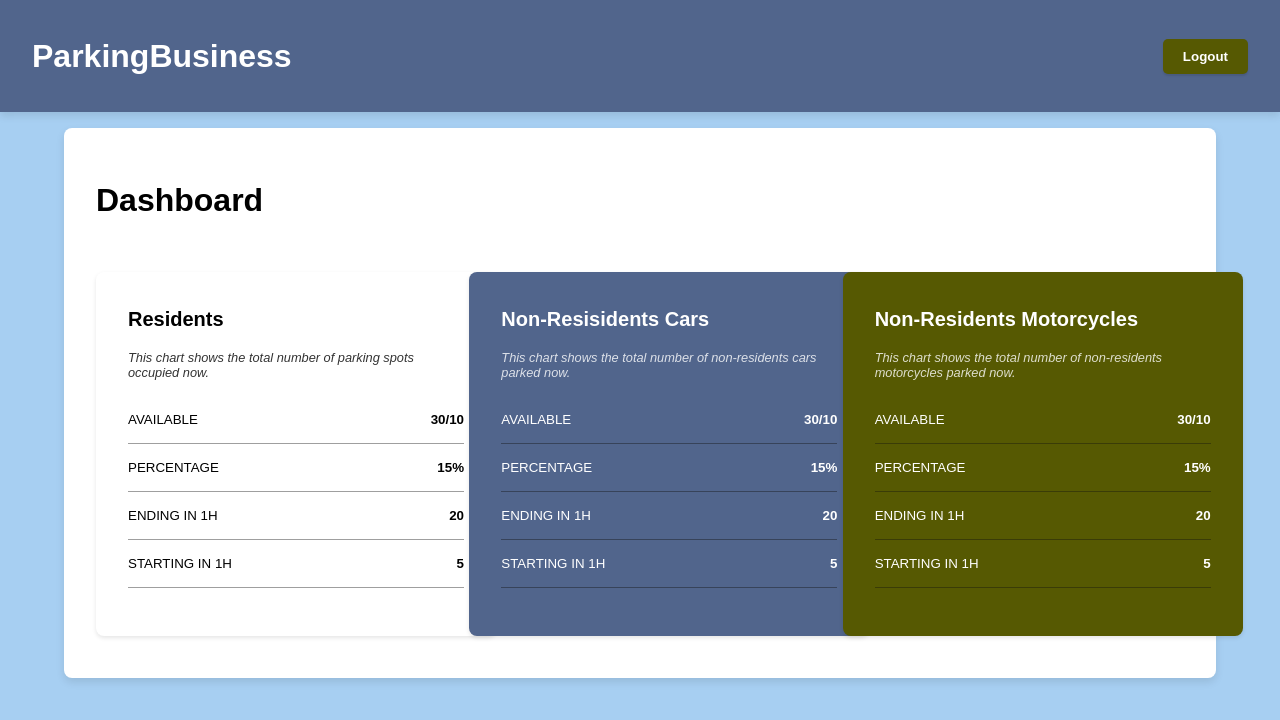
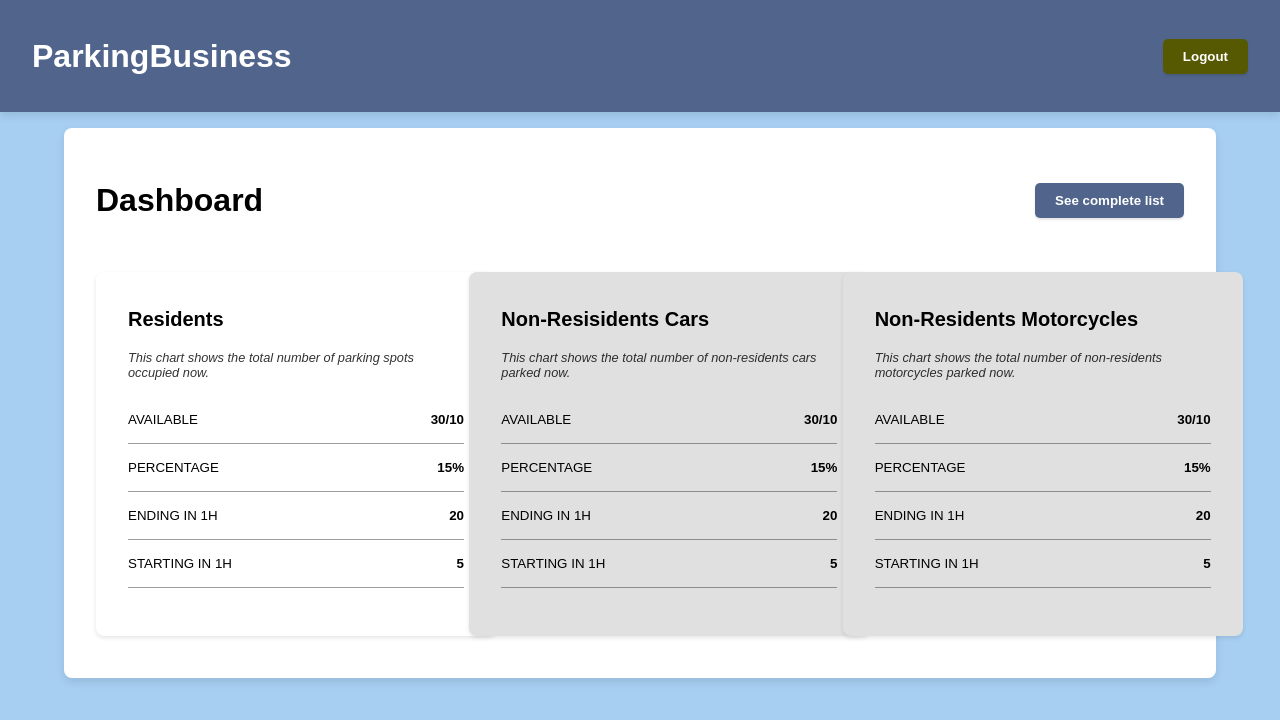
Before and after one commit to gaoliver/bridgefund-assessment-parking-business, a Next.js app: page /dashboard in a window 1280 px wide. Shown: the top 720 px of the page. Built offline with nearby package versions, Linux system fonts and the light colour scheme.

Commit message:
feat: Refactored Dashboard and added content state change

```diff
--- /dev/null
+++ b/src/components/organisms/_features/Overview/Overview.module.css
@@ -0,0 +1,12 @@
+.header {
+  display: flex;
+  justify-content: space-between;
+  align-items: center;
+  width: 100%;
+}
+
+.charts {
+  display: grid;
+  grid-template-columns: repeat(auto-fill, minmax(310px, 1fr));
+  gap: var(--spacing-lg);
+}
--- /dev/null
+++ b/src/components/organisms/_features/Overview/Overview.tsx
@@ -0,0 +1,58 @@
+import { colors } from "@/constants/colors";
+import PageData from "@/data/dashboard.json";
+import { Button } from "@/components/atoms";
+import { Chart } from "../../Chart";
+import styles from "./Overview.module.css";
+
+export const Overview = () => {
+  return (
+    <>
+      <header className={styles.header}>
+        <h1>{PageData.title}</h1>
+
+        <Button>See complete list</Button>
+      </header>
+
+      <section className={styles.charts}>
+        <Chart
+          title={PageData.overview.residents.label}
+          description={PageData.overview.residents.description}
+          rows={[
+            { label: "available", value: "30/10" },
+            { label: "percentage", value: "15%" },
+            { label: "ending in 1h", value: "20" },
+            { label: "starting in 1h", value: "5" },
+          ]}
+        />
+
+        <Chart
+          title={PageData.overview.nonResidentsCars.label}
+          description={PageData.overview.nonResidentsCars.description}
+          rows={[
+            { label: "available", value: "30/10" },
+            { label: "percentage", value: "15%" },
+            { label: "ending in 1h", value: "20" },
+            { label: "starting in 1h", value: "5" },
+          ]}
+          style={{
+            backgroundColor: colors.gray200,
+          }}
+        />
+
+        <Chart
+          title={PageData.overview.nonResidentsMotorcyles.label}
+          description={PageData.overview.nonResidentsMotorcyles.description}
+          rows={[
+            { label: "available", value: "30/10" },
+            { label: "percentage", value: "15%" },
+            { label: "ending in 1h", value: "20" },
+            { label: "starting in 1h", value: "5" },
+          ]}
+          style={{
+            backgroundColor: colors.gray200,
+          }}
+        />
+      </section>
+    </>
+  );
+};
--- a/src/data/dashboard.json
+++ b/src/data/dashboard.json
@@ -13,5 +13,6 @@
       "label": "Non-Residents Motorcycles",
       "description": "This chart shows the total number of non-residents motorcycles parked now."
     }
-  }
+  },
+  "ctaLabel": "See complete list"
 }
--- a/src/pages/dashboard.tsx
+++ b/src/pages/dashboard.tsx
@@ -1,62 +1,24 @@
-import { Chart, Header } from "@/components/organisms";
-import React from "react";
+import { Header } from "@/components/organisms";
+import React, { useState } from "react";
 import styles from "@/styles/dashboard.module.css";
-import { colors } from "@/constants/colors";
-import PageData from "@/data/dashboard.json";
+import { Overview } from "@/components/organisms/_features/Overview/Overview";
 
-export default function dashboard() {
+type ActiveContent = "overview" | "list";
+
+export const Page = () => {
+  const [activeContent, setActiveContent] = useState<ActiveContent>("overview");
+
   return (
     <div className={styles.page}>
       <Header />
 
       <main className={styles.container}>
         <div className={styles.content}>
-          <h1>{PageData.title}</h1>
-
-          <section className={styles.charts}>
-            <Chart
-              title={PageData.overview.residents.label}
-              description={PageData.overview.residents.description}
-              rows={[
-                { label: "available", value: "30/10" },
-                { label: "percentage", value: "15%" },
-                { label: "ending in 1h", value: "20" },
-                { label: "starting in 1h", value: "5" },
-              ]}
-            />
-
-            <Chart
-              title={PageData.overview.nonResidentsCars.label}
-              description={PageData.overview.nonResidentsCars.description}
-              rows={[
-                { label: "available", value: "30/10" },
-                { label: "percentage", value: "15%" },
-                { label: "ending in 1h", value: "20" },
-                { label: "starting in 1h", value: "5" },
-              ]}
-              style={{
-                backgroundColor: colors.primary,
-                color: colors.white,
-              }}
-            />
-
-            <Chart
-              title={PageData.overview.nonResidentsMotorcyles.label}
-              description={PageData.overview.nonResidentsMotorcyles.description}
-              rows={[
-                { label: "available", value: "30/10" },
-                { label: "percentage", value: "15%" },
-                { label: "ending in 1h", value: "20" },
-                { label: "starting in 1h", value: "5" },
-              ]}
-              style={{
-                backgroundColor: colors.secondary,
-                color: colors.white,
-              }}
-            />
-          </section>
+          {activeContent === "overview" && <Overview />}
         </div>
       </main>
     </div>
   );
 }
+
+export default Page;
--- a/src/styles/dashboard.module.css
+++ b/src/styles/dashboard.module.css
@@ -23,9 +23,3 @@
   min-height: 80%;
   margin-top: var(--spacing-sm);
 }
-
-.charts {
-  display: grid;
-  grid-template-columns: repeat(auto-fill, minmax(310px, 1fr));
-  gap: var(--spacing-lg);
-}
```
